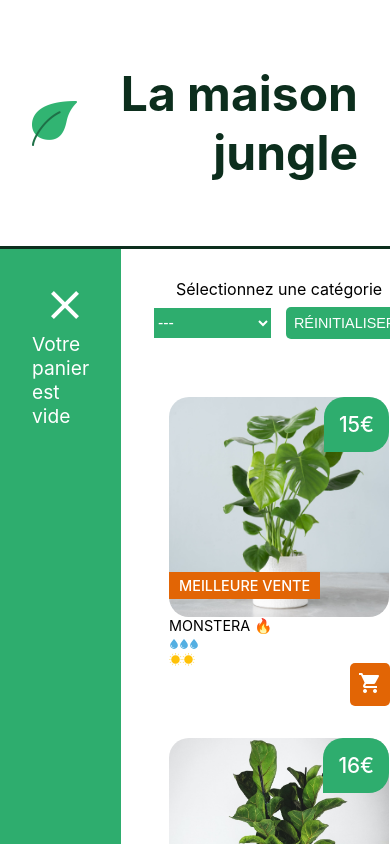
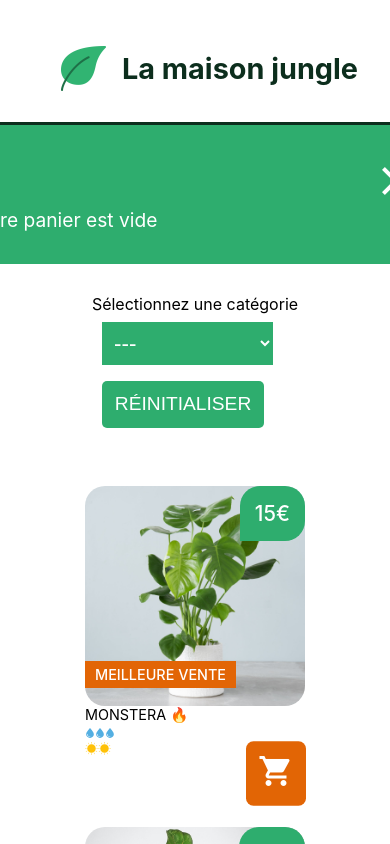
Before and after one commit to s-manguy/la-maison-jungle-by-sandrine-manguy, a React (Create React App) app: page / in a window 390 px wide. Shown: the top 844 px of the page. Built offline with nearby package versions, Linux system fonts and the light colour scheme.

Commit message:
Mobile design except for Cart

```diff
--- a/src/components/Categories.js
+++ b/src/components/Categories.js
@@ -17,7 +17,7 @@ const Categories = ({ categories, activeCategory, setActiveCategory }) => {
                 <select
                     name="categories"
                     id="categories-selector"
-                    className='lmj-categories-select's
+                    className='lmj-categories-select'
                     value={activeCategory}
                     onChange={(e) => setActiveCategory(e.target.value)}
                 >{/* added name */}
--- a/src/components/Footer.js
+++ b/src/components/Footer.js
@@ -23,7 +23,8 @@ const Footer = () => {
             <label htmlFor='email' className='lmj-footer-elem'>
                 Laissez-nous votre adresse mail :
                 {/* changed from div (from the original code) to label for accessibility reasons */}
-                <input
+            </label>
+            <input
                     className="lmj-footer-elem-input"
                     type='email'
                     id='email'
@@ -33,8 +34,8 @@ const Footer = () => {
                     onChange={handleInput}
                     value={inputValue}
                     onBlur={handleBlur}
-                />  {/* added type id placeholder size required attributes for accessibility reasons */}
-            </label>
+            />  {/* added type id placeholder size required attributes for accessibility reasons */}
+
 		</footer>
 	)
 }
--- a/src/styles/Banner.css
+++ b/src/styles/Banner.css
@@ -7,7 +7,12 @@
 	justify-content: flex-end;
 	flex-direction: row;
 	align-items: center;
+}
 
+@media screen and (max-width: 600px)  {
+	.lmj-banner {
+		padding-bottom: 16px;
+	}
 }
 
 .lmj-title {
@@ -16,6 +21,14 @@
 	font-size: 3rem;
 }
 
+@media screen and (max-width: 600px)  {
+	.lmj-title {
+		padding-left: 16px;
+		color: #0c2e1d;
+		font-size: 1.8rem;
+	}
+}
+
 .lmj-logo {
 	height: 45px;
 	width: 45px;
--- a/src/styles/Categories.css
+++ b/src/styles/Categories.css
@@ -24,7 +24,17 @@
 	border-color: #0c2e1d;
 	border-width: 0.01rem;
 	font-size: 1rem;
+}
 
+@media screen and (max-width: 600px)  {
+	.lmj-categories-select {
+		display: block;
+		justify-content: center;
+		align-items: center;
+		margin-bottom: 1rem;
+		font-size: 1.4rem;
+		padding: 0.5rem;
+	}
 }
 
 .lmj-categories-button {
@@ -37,6 +47,16 @@
 	text-transform: uppercase;
 }
 
+@media screen and (max-width: 600px)  {
+	.lmj-categories-button {
+		display: flex;
+		justify-content: center;
+		align-items: center;
+		font-size: 1.2rem;
+		padding: 0.8rem;
+	}
+}
+
 .lmj-categories-button:hover {
 	background-color: #1E7047;
 	box-shadow: grey 0.2rem 0.2rem 0.2rem;
--- a/src/styles/Footer.css
+++ b/src/styles/Footer.css
@@ -1,19 +1,35 @@
 .lmj-footer {
-	color: black;
+	color: #0c2e1d;
 	padding: 32px;
 	border-top: solid 3px #0c2e1d;
 	display: flex;
 	justify-content: flex-start;
 	flex-direction: column;
 	align-items: center;
-	font-weight: 500;
+	font-weight: 700;
 	font-size: 1rem;
 }
 
 .lmj-footer-elem {
 	margin-bottom: 10px;
+	font-weight: 500;
+}
+
+@media screen and (max-width: 600px)  {
+	.lmj-footer-elem {
+		display: block;
+		justify-content: center;
+		margin-bottom: 5px;
+	}
 }
 
 .lmj-footer-elem-input{
 	margin-left: 5px;
 }
+
+@media screen and (max-width: 600px)  {
+	.lmj-footer-elem-input {
+		width: 230px;
+		min-height: 48px;
+	}
+}
--- a/src/styles/Layout.css
+++ b/src/styles/Layout.css
@@ -2,3 +2,11 @@
 	display: flex;
 	flex-direction: row;
 }
+
+@media screen and (max-width: 600px)  {
+	.lmj-layout-inner {
+		display: flex;
+		flex-direction: column;
+		align-items: center;
+	}
+}
--- a/src/styles/ShoppingList.css
+++ b/src/styles/ShoppingList.css
@@ -8,6 +8,17 @@
 	display: flex;
 	flex-wrap: wrap;
 	max-width: 800px;
+}
+
+@media screen and (max-width: 600px)  {
+	.lmj-plant-list {
+		list-style-type: none;
+		padding: 32px;
+		display: flex;
+		flex-wrap: wrap;
+		justify-content: center;
+		max-width: 800px;
+	}
 }
 
 .lmj-cart-add-button {
@@ -27,6 +38,13 @@
 	transition-timing-function: ease-in-out;
 }
 
+@media screen and (max-width: 600px)  {
+	.lmj-cart-add-button {
+		transform: scale(150%);
+		margin-left: 11.7rem;
+	}
+}
+
 .lmj-cart-add-button:hover {
 	background-color: #2ead62;
 	color: white;
--- a/src/styles/index.css
+++ b/src/styles/index.css
@@ -11,6 +11,12 @@ body {
   margin: auto;
 }
 
+@media screen and (max-width: 600px)  {
+	body {
+		width: 100%;
+	}
+}
+
 code {
   font-family: source-code-pro, Menlo, Monaco, Consolas, 'Courier New',
     monospace;
```
